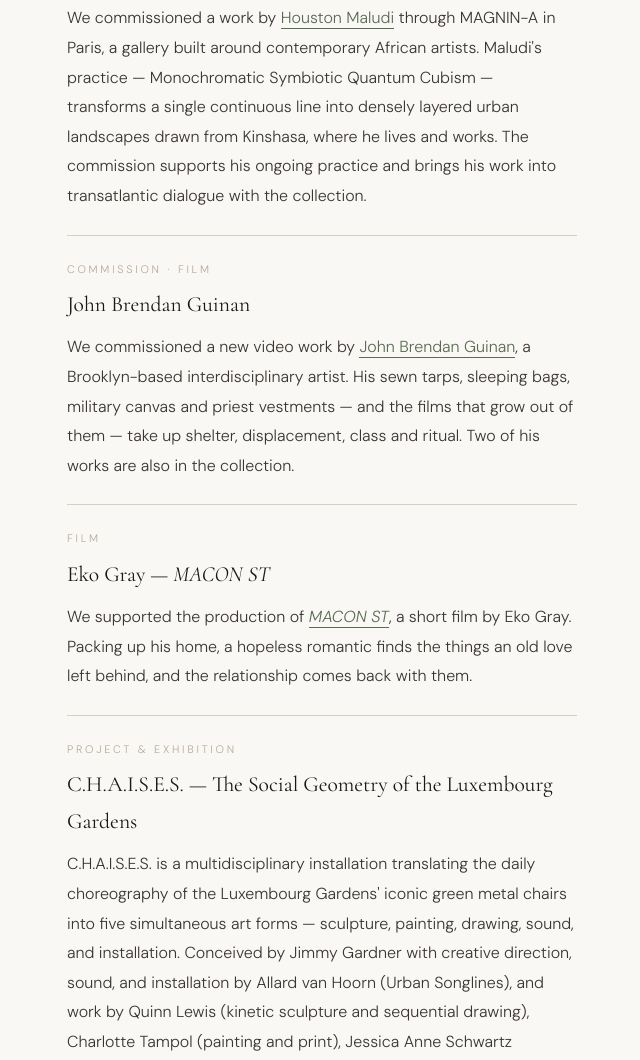
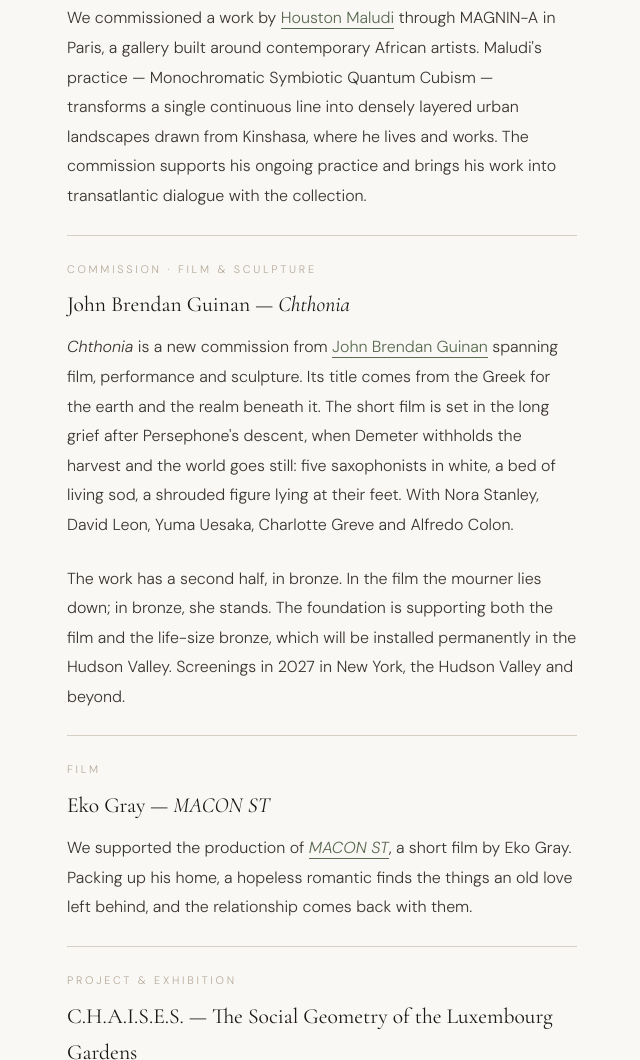
Before and after one commit to jjgardner3/nttw-website, a plain HTML site: page index.html in a window 1280 px wide. Shown: the part 3510-4570 px from the top of the page, without its empty margins (613-1253 px from the left). Drawn offline with nearby package versions, Linux system fonts and the light colour scheme.

Commit message:
Home page: Guinan commission is Chthonia (film and bronze)
Co-Authored-By: Claude Opus 5.5 <noreply@anthropic.com>
Claude-Session: https://claude.ai/code/session_01Uae1nv87bZNxeJxoknrSM6

```diff
--- a/index.html
+++ b/index.html
@@ -650,9 +650,10 @@
         </div>
 
         <div class="reveal" style="border-top: 1px solid var(--rule); padding-top: 1.5rem; margin-top: 1.5rem;">
-          <p style="font-size: 0.68rem; letter-spacing: 0.25em; text-transform: uppercase; color: var(--stone); margin-bottom: 0.5rem;">Commission · Film</p>
-          <h3 style="font-family: 'Cormorant Garamond', serif; font-size: 1.35rem; font-weight: 400; color: var(--ink); margin-bottom: 0.6rem;">John Brendan Guinan</h3>
-          <p class="body-text">We commissioned a new video work by <a href="https://www.johnbrendanguinan.com" target="_blank" rel="noopener" style="color: var(--moss); text-decoration: none; border-bottom: 1px solid var(--moss);">John Brendan Guinan</a>, a Brooklyn-based interdisciplinary artist. His sewn tarps, sleeping bags, military canvas and priest vestments — and the films that grow out of them — take up shelter, displacement, class and ritual. Two of his works are also in the collection.</p>
+          <p style="font-size: 0.68rem; letter-spacing: 0.25em; text-transform: uppercase; color: var(--stone); margin-bottom: 0.5rem;">Commission · Film &amp; Sculpture</p>
+          <h3 style="font-family: 'Cormorant Garamond', serif; font-size: 1.35rem; font-weight: 400; color: var(--ink); margin-bottom: 0.6rem;">John Brendan Guinan — <em>Chthonia</em></h3>
+          <p class="body-text"><em>Chthonia</em> is a new commission from <a href="https://www.johnbrendanguinan.com" target="_blank" rel="noopener" style="color: var(--moss); text-decoration: none; border-bottom: 1px solid var(--moss);">John Brendan Guinan</a> spanning film, performance and sculpture. Its title comes from the Greek for the earth and the realm beneath it. The short film is set in the long grief after Persephone's descent, when Demeter withholds the harvest and the world goes still: five saxophonists in white, a bed of living sod, a shrouded figure lying at their feet. With Nora Stanley, David Leon, Yuma Uesaka, Charlotte Greve and Alfredo Colon.</p>
+          <p class="body-text" style="margin-top: 0.8rem;">The work has a second half, in bronze. In the film the mourner lies down; in bronze, she stands. The foundation is supporting both the film and the life-size bronze, which will be installed permanently in the Hudson Valley. Screenings in 2027 in New York, the Hudson Valley and beyond.</p>
         </div>
 
         <div class="reveal" style="border-top: 1px solid var(--rule); padding-top: 1.5rem; margin-top: 1.5rem;">
```
